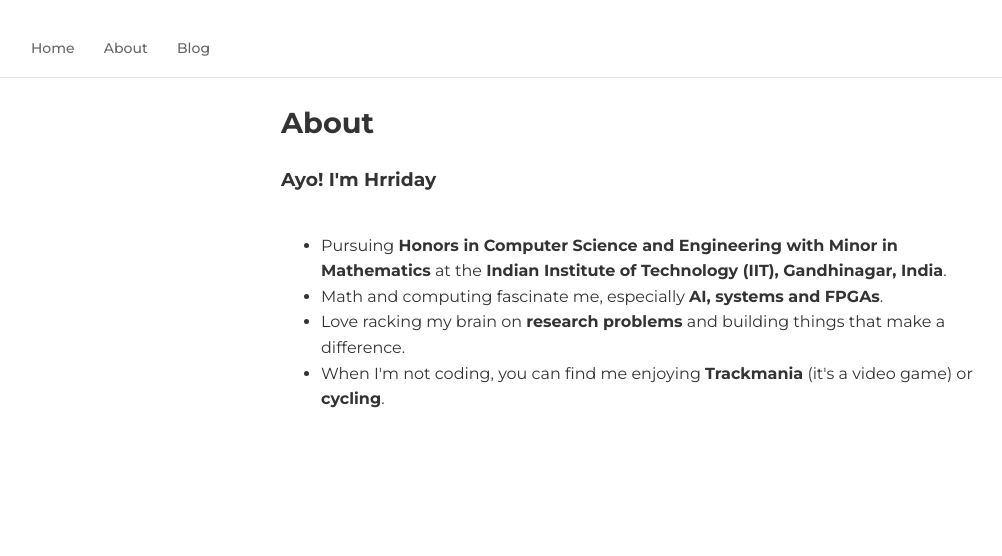
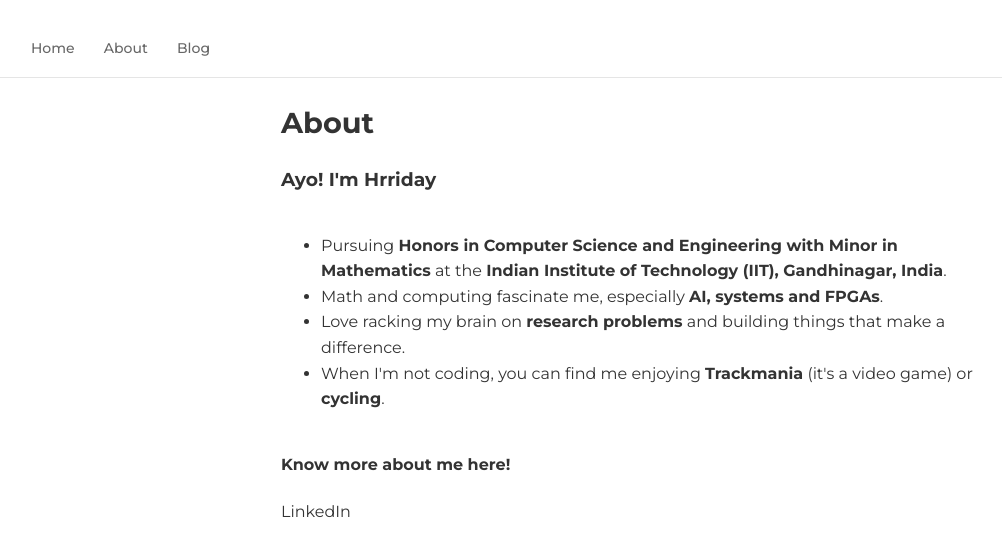
Before and after one commit to Robohrriday/Robohrriday.github.io, a Jekyll site: the page built from about.html, in a window 1280 px wide. Shown: the top 556 px of the page, without its empty margins (9-1011 px from the left). Built offline with Jekyll 4.4.1, drawn with Linux system fonts in a browser that asks for light colours.

Commit message:
updated about

```diff
--- a/about.html
+++ b/about.html
@@ -14,3 +14,8 @@ description: Learn more about me and my work
         <li>When I'm not coding, you can find me enjoying <b>Trackmania</b> (it's a video game) or <b>cycling</b>.</li>
     </ul>
 </div>
+
+<h4>Know more about me here!</h4>
+<p>
+    <a href="https://www.linkedin.com/in/hrriday-ruparel-76b019276/" target="_blank">LinkedIn</a>
+</p>
```
